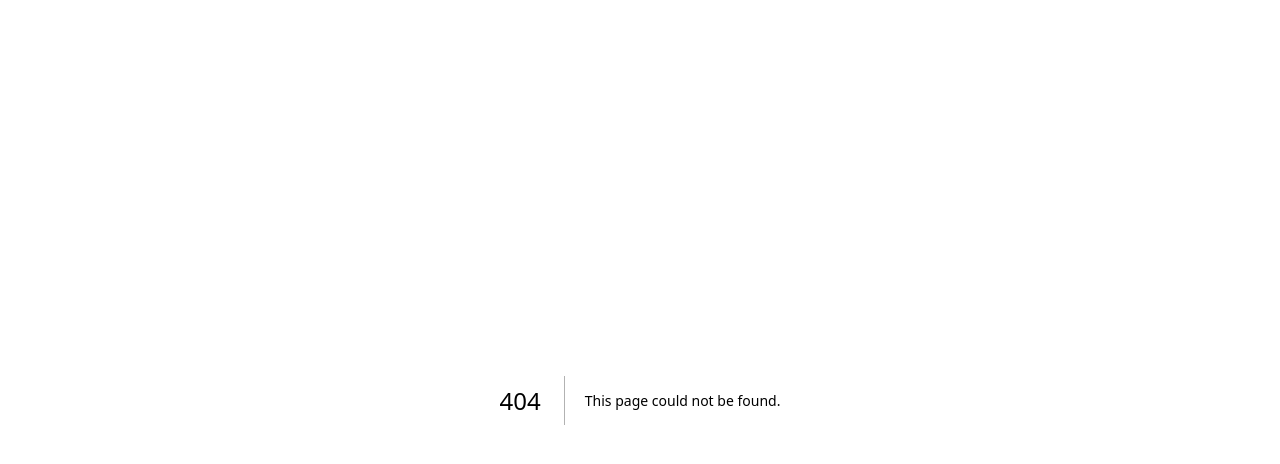
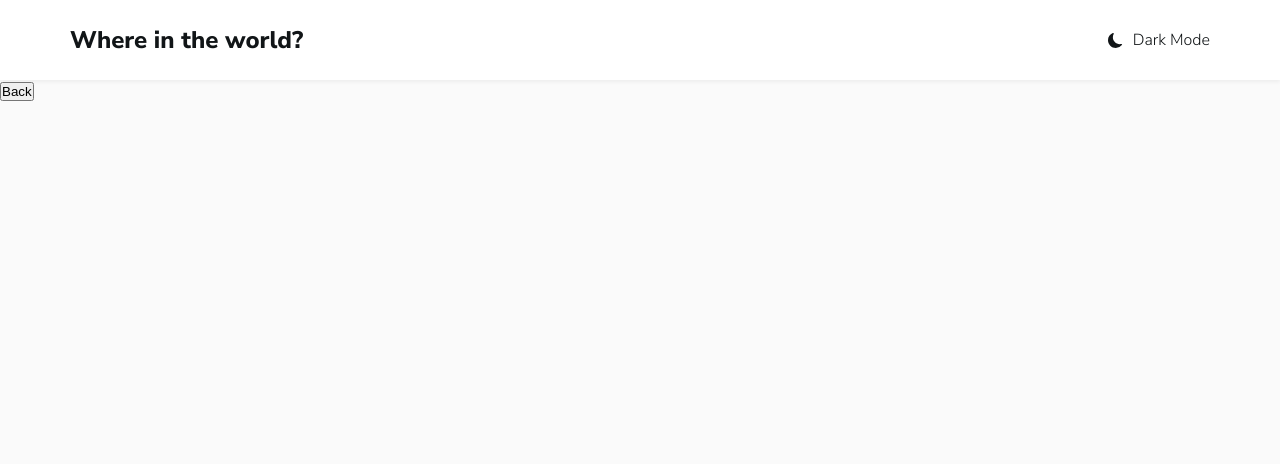
Before and after one commit to danielcalvolopez/countries-next-app, a Next.js app: page /country in a window 1280 px wide. Before the commit this address had no page. Shown: the top 464 px of the page. Built offline with nearby package versions, Linux system fonts and the light colour scheme.

Commit message:
starting with country details page

```diff
--- /dev/null
+++ b/src/components/UI/Button.jsx
@@ -0,0 +1,11 @@
+import classes from "./Button.module.css";
+
+const Button = ({ children, onClick }) => {
+  return (
+    <button className={classes.button} onClick={onClick}>
+      {children}
+    </button>
+  );
+};
+
+export default Button;
--- /dev/null
+++ b/src/pages/country.jsx
@@ -0,0 +1,16 @@
+import Header from "@/components/Header/Header";
+import Button from "@/components/UI/Button";
+import classes from "../styles/Country.module.css";
+
+const country = () => {
+  return (
+    <div>
+      <Header />
+      <div className={classes["button-section"]}>
+        <Button>Back</Button>
+      </div>
+    </div>
+  );
+};
+
+export default country;
```
Also changed, not shown: src/components/UI/Button.module.css (added), src/styles/Country.module.css (added).
